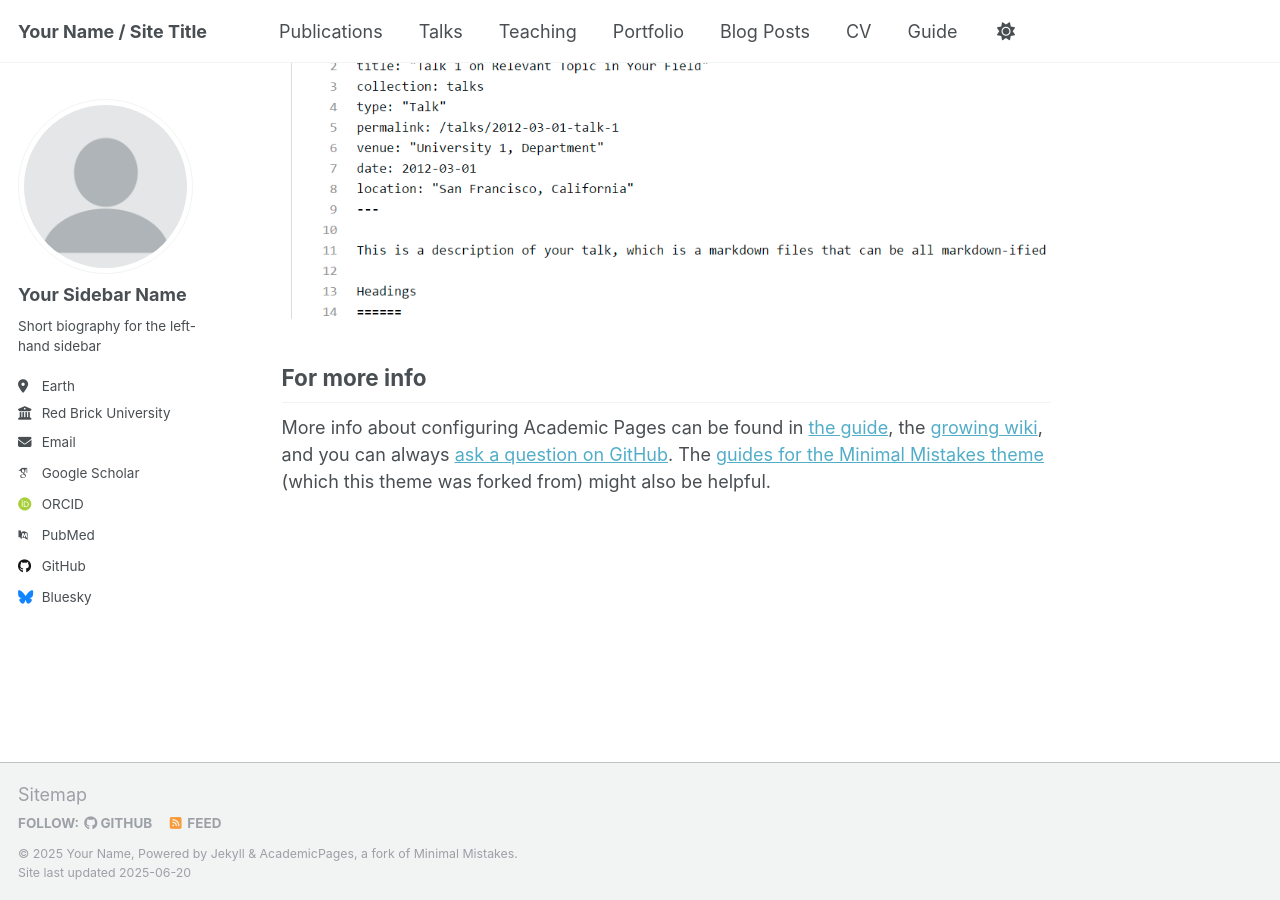
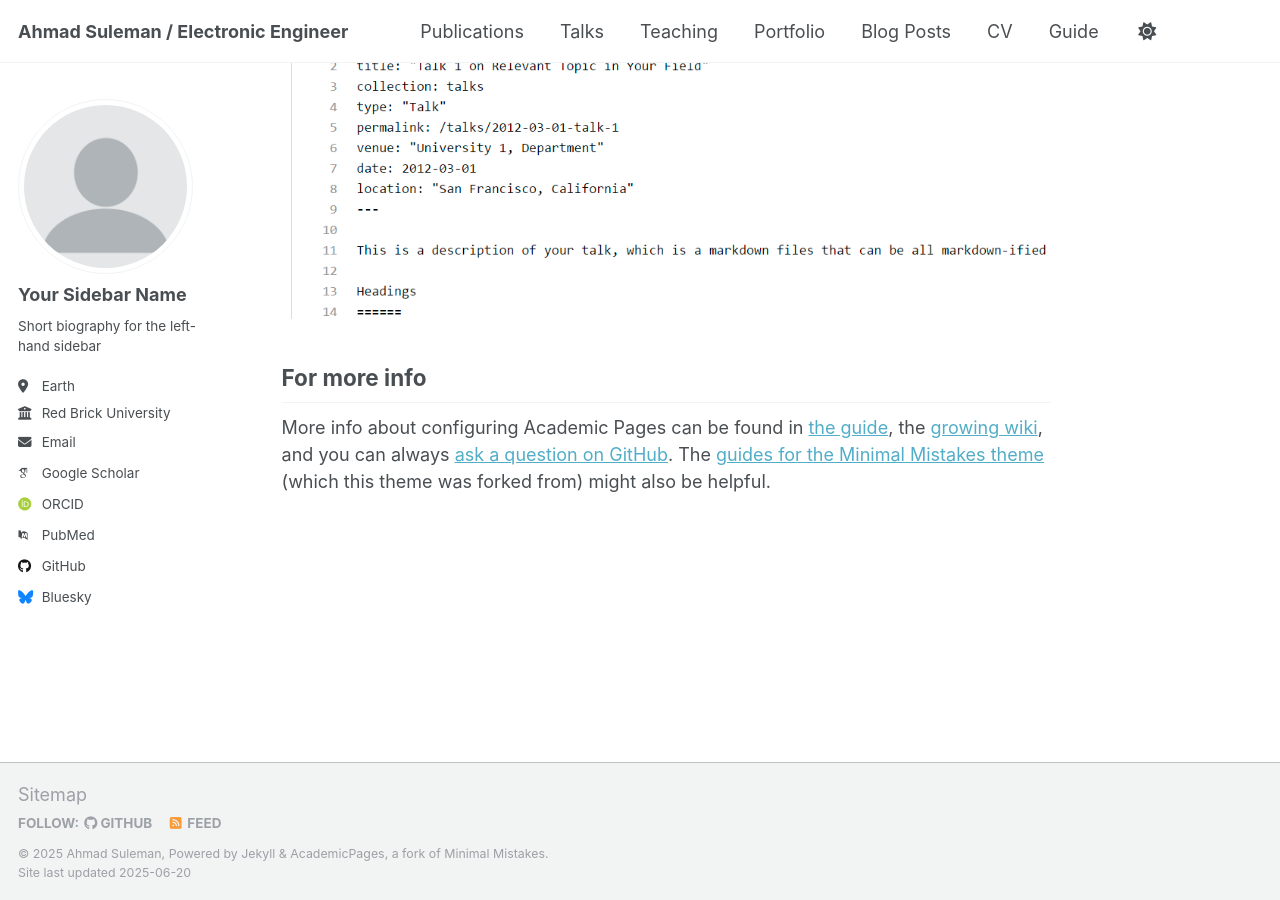
Before and after one commit to ahmadsuleman/ahmadsuleman.github.io, a Jekyll site: the page built from _pages/about.md, in a window 1280 px wide and 900 px high, scrolled down 2636 px. Built offline with Jekyll 4.4.1, drawn with Linux system fonts in a browser that asks for light colours; some web fonts are replaced.

Commit message:
Update _config.yml

```diff
--- a/_config.yml
+++ b/_config.yml
@@ -9,11 +9,11 @@
 # Basic Site Settings
 locale                   : "en-US"
 site_theme               : "default"
-title                    : "Your Name / Site Title"
+title                    : "Ahmad Suleman / Electronic Engineer"
 title_separator          : "-"
-name                     : &name "Your Name"
-description              : &description "personal description"
-url                      : https://academicpages.github.io # the base hostname & protocol for your site e.g. "https://[your GitHub username].github.io" or if you already have some other page hosted on Github then use "https://[your GitHub username].github.io/[Your Repo Name]"
+name                     : &name "Ahmad Suleman"
+description              : &description "Assistant Manager Autonomous AI and Decision Support"
+url                      : https://ahmadsuleman.github.io # the base hostname & protocol for your site e.g. "https://[your GitHub username].github.io" or if you already have some other page hosted on Github then use "https://[your GitHub username].github.io/[Your Repo Name]"
 baseurl                  : "" # the subpath of your site, e.g. "/blog"
 repository               : "academicpages/academicpages.github.io"
 
```
